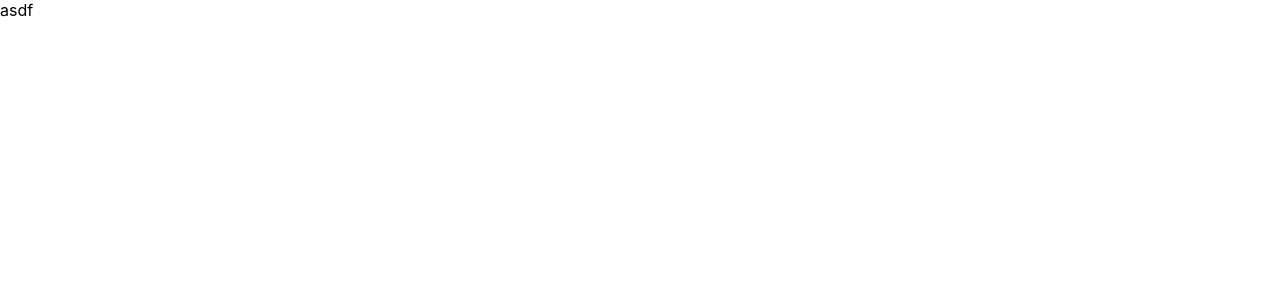
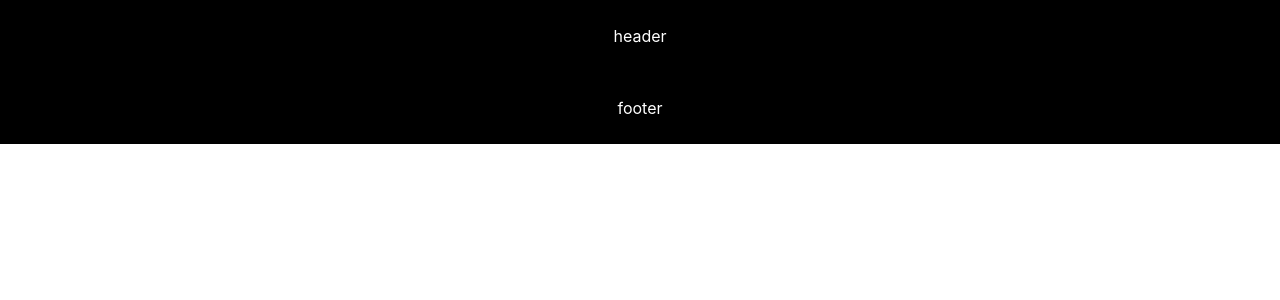
Before and after one commit to trevsm/macro35-photography, a React (Create React App) app: page / in a window 1280 px wide. Shown: the top 300 px of the page. Built offline with nearby package versions, Linux system fonts and the light colour scheme.

Commit message:
partial app

```diff
--- a/package.json
+++ b/package.json
@@ -20,7 +20,8 @@
     "start": "react-scripts start",
     "build": "react-scripts build",
     "test": "react-scripts test",
-    "eject": "react-scripts eject"
+    "eject": "react-scripts eject",
+    "deploy": "gh-pages -d build"
   },
   "eslintConfig": {
     "extends": [
--- a/src/App.tsx
+++ /dev/null
@@ -1,9 +0,0 @@
-function App() {
-  return (
-    <div className="App">
-      <header className="App-header">asdf</header>
-    </div>
-  );
-}
-
-export default App;
--- /dev/null
+++ b/src/app/App.tsx
@@ -0,0 +1,13 @@
+import Footer from "../partials/Footer";
+import Header from "../partials/Header";
+
+function App() {
+  return (
+    <div className="App">
+      <Header />
+      <Footer />
+    </div>
+  );
+}
+
+export default App;
--- a/src/index.tsx
+++ b/src/index.tsx
@@ -1,6 +1,6 @@
 import React from "react";
 import ReactDOM from "react-dom/client";
-import App from "./App";
+import App from "./app/App";
 
 import "./index.css";
 
--- /dev/null
+++ b/src/partials/Footer.tsx
@@ -0,0 +1,9 @@
+import styles from "./partials.module.css";
+
+export default function Footer() {
+  return (
+    <footer className={styles.footer}>
+      <p>footer</p>
+    </footer>
+  );
+}
--- /dev/null
+++ b/src/partials/Header.tsx
@@ -0,0 +1,9 @@
+import styles from "./partials.module.css";
+
+export default function Header() {
+  return (
+    <header className={styles.header}>
+      <p>header</p>
+    </header>
+  );
+}
--- /dev/null
+++ b/src/partials/partials.module.css
@@ -0,0 +1,13 @@
+.header {
+  background-color: #000;
+  color: #fff;
+  padding: 10px;
+  text-align: center;
+}
+
+.footer {
+  background-color: #000;
+  color: #fff;
+  padding: 10px;
+  text-align: center;
+}
```
Also changed, not shown: 1 other file (tests, documents, lock files or other folders).
